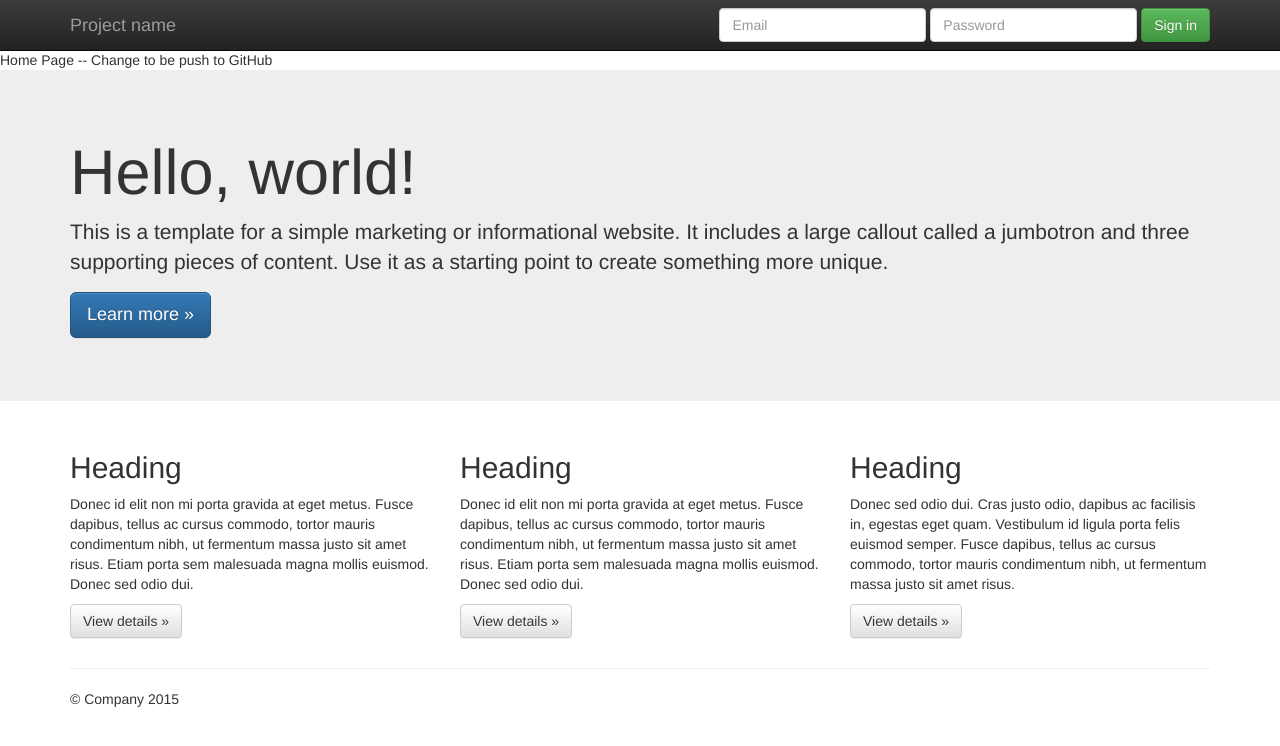
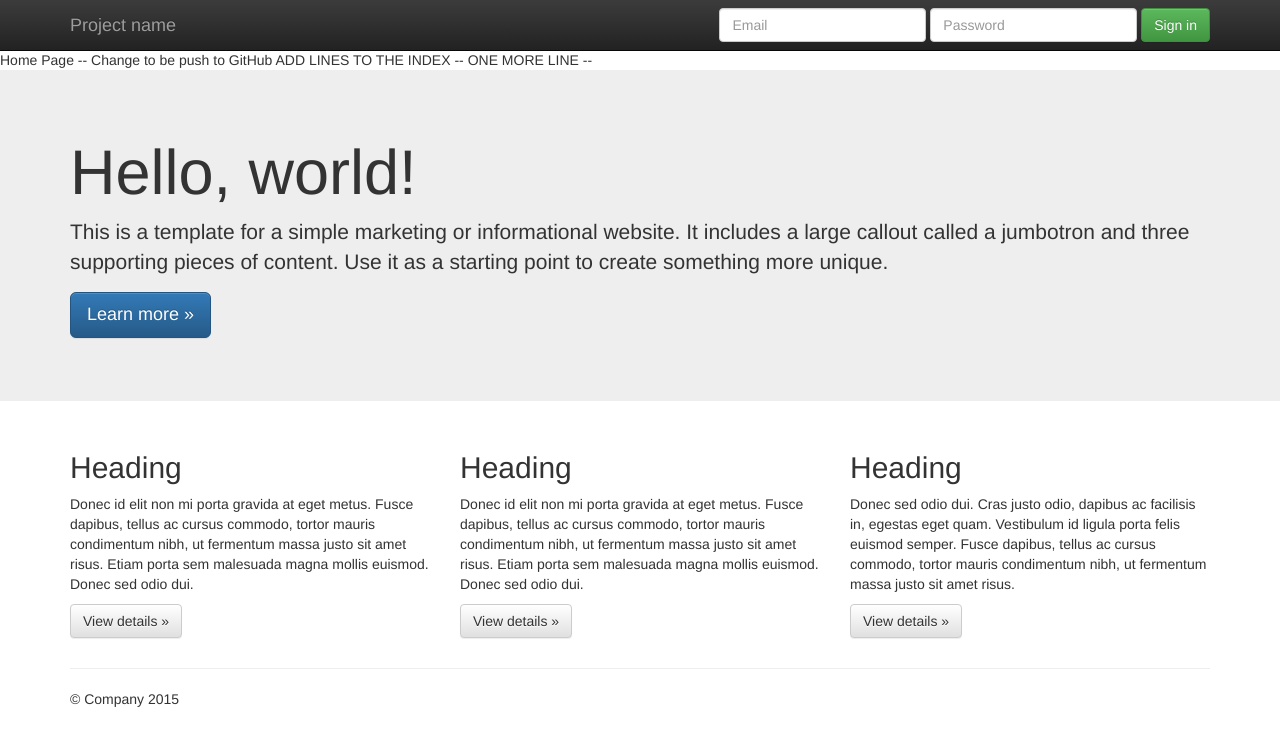
Before and after one commit to alemolinari/git-demo, a plain HTML site: page web/index.html in a window 1280 px wide. Drawn offline with nearby package versions, Linux system fonts and the light colour scheme; files that its build step writes are made by us from their sources; files whose address does not match are found by name.

```diff
--- a/web/index.html
+++ b/web/index.html
@@ -29,6 +29,10 @@
             <p class="browserupgrade">You are using an <strong>outdated</strong> browser. Please <a href="http://browsehappy.com/">upgrade your browser</a> to improve your experience.</p>
         <![endif]-->
         Home Page -- Change to be push to GitHub
+
+        ADD LINES TO THE INDEX --
+        ONE MORE LINE --
+
     <nav class="navbar navbar-inverse navbar-fixed-top" role="navigation">
       <div class="container">
         <div class="navbar-header">
```
Also changed, not shown: 1 other file.
